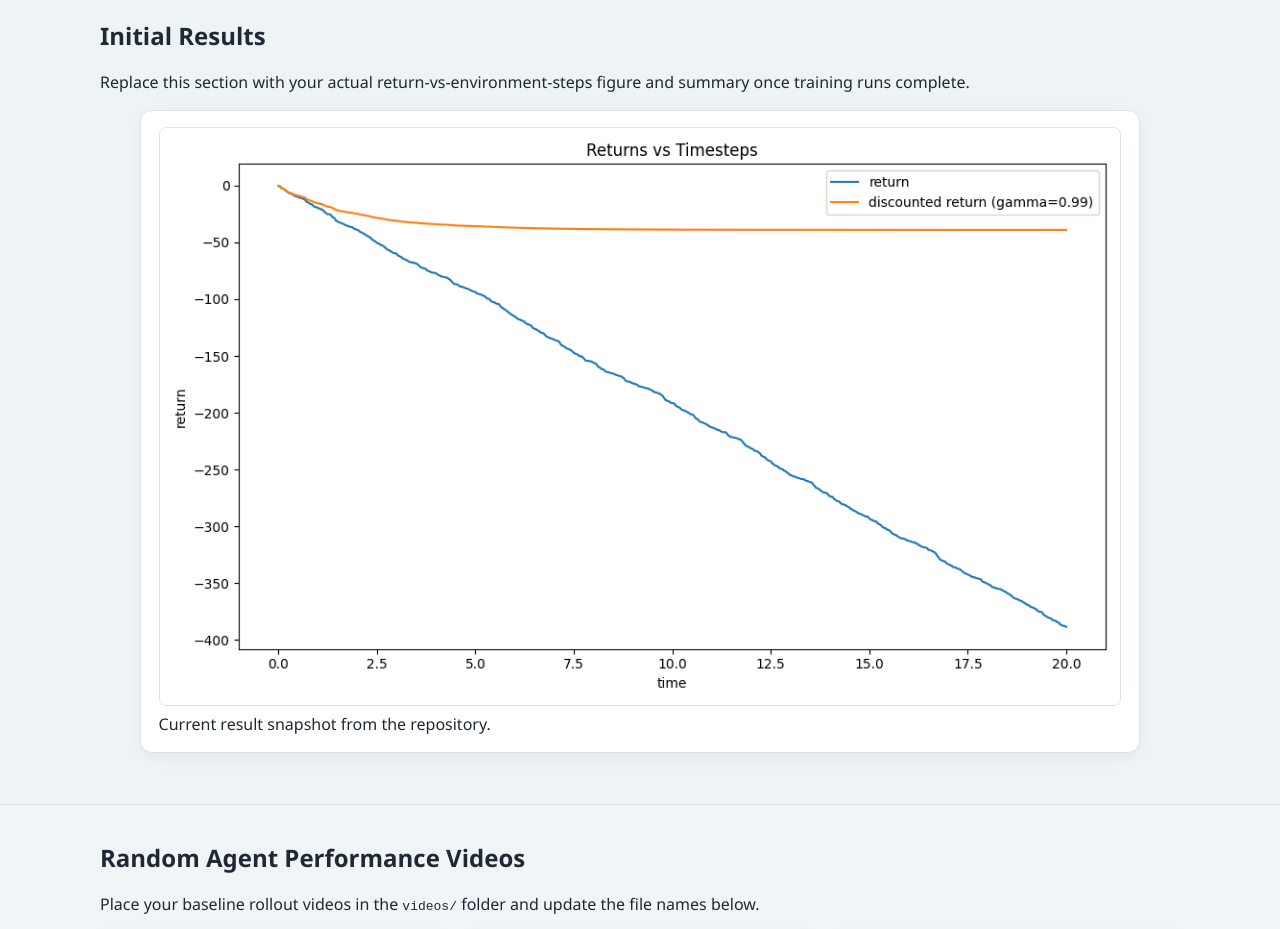
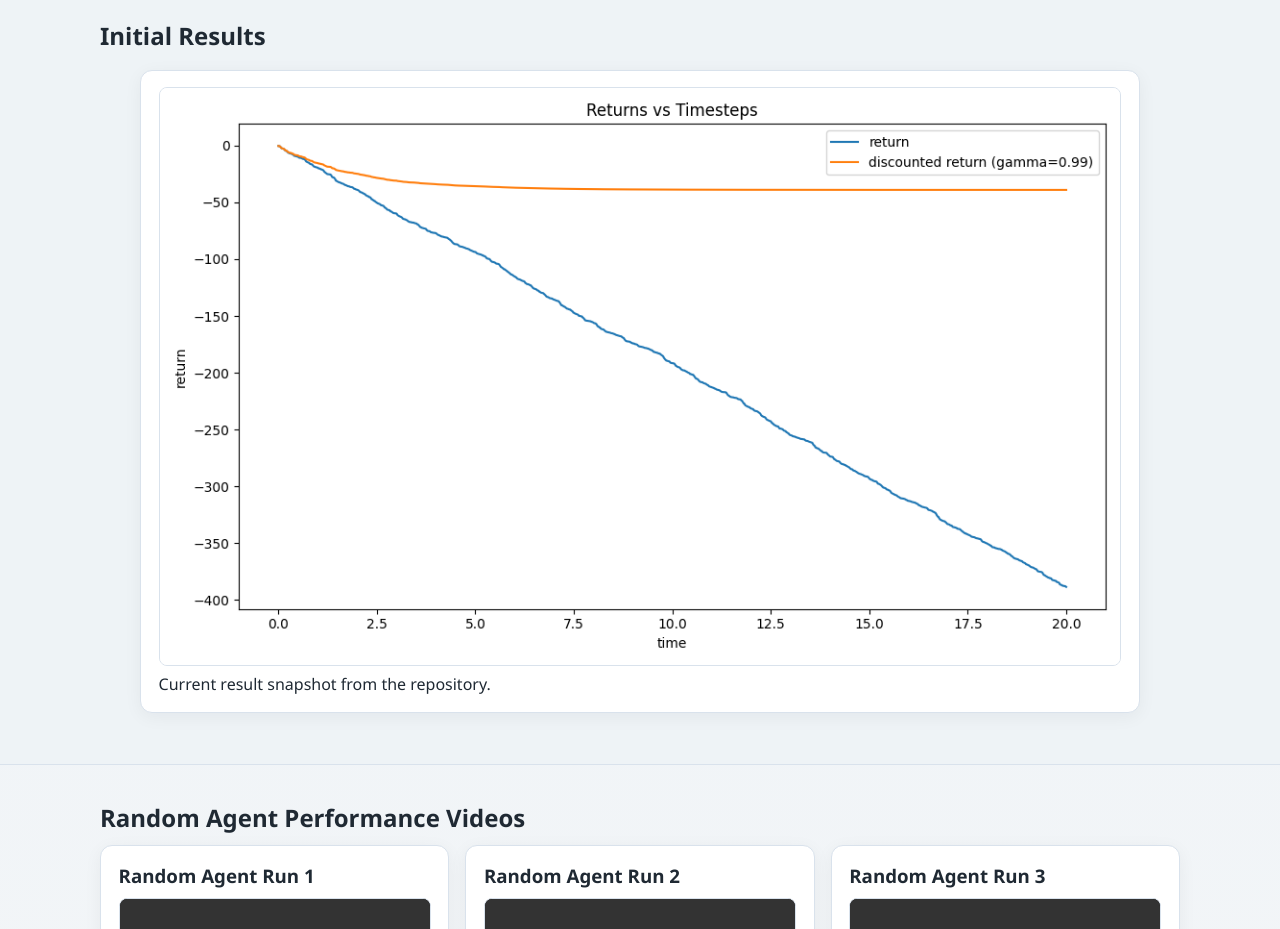
Before and after one commit to leos-bit/Intro-to-Robot-Learning-, a plain HTML site: page index.html in a window 1280 px wide. Shown: the part 682-1611 px from the top of the page. Drawn offline with Linux system fonts and the light colour scheme; grey boxes are pictures that could not be loaded.

Commit message:
Update index.html

```diff
--- a/index.html
+++ b/index.html
@@ -56,9 +56,6 @@
     <section id="results" class="section alt">
       <div class="container">
         <h2>Initial Results</h2>
-        <p>
-          Replace this section with your actual return-vs-environment-steps figure and summary once training runs complete.
-        </p>
         <figure class="card figure-card">
           <img src="res_graph.png" alt="Return versus environment steps graph">
           <figcaption>Current result snapshot from the repository.</figcaption>
@@ -69,9 +66,6 @@
     <section id="videos" class="section">
       <div class="container">
         <h2>Random Agent Performance Videos</h2>
-        <p>
-          Place your baseline rollout videos in the <code>videos/</code> folder and update the file names below.
-        </p>
         <div class="video-grid">
           <article class="card video-card">
             <h3>Random Agent Run 1</h3>
```
